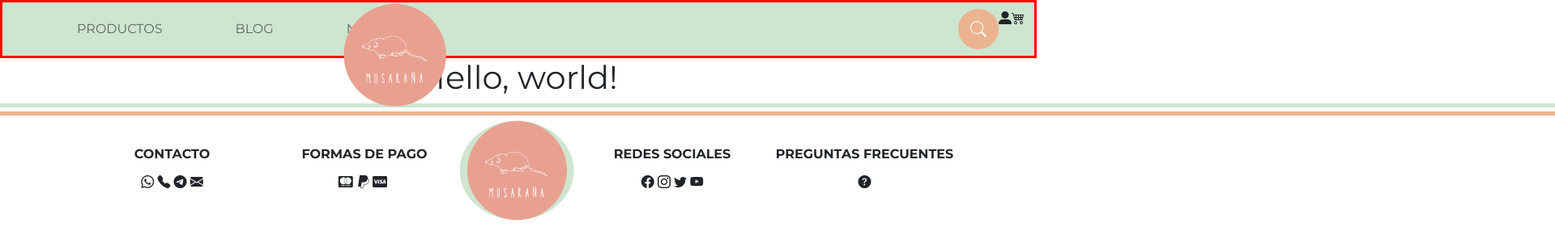
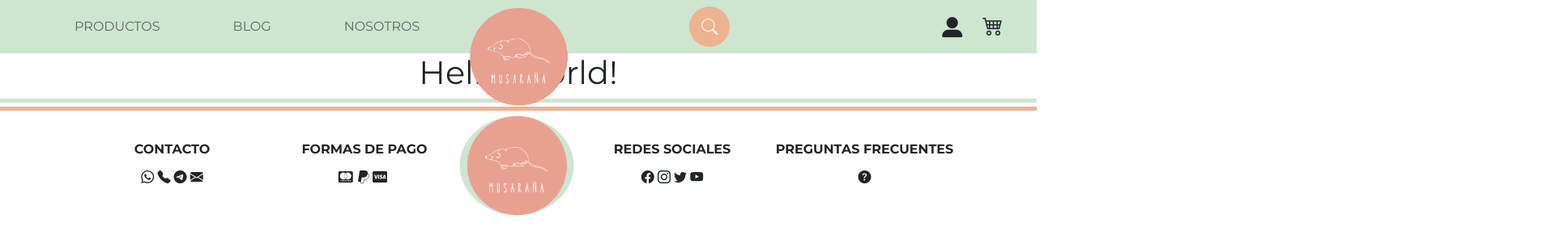
Before and after one commit to GuardianesdelaProgramacion/LosGuardianesdelaProgramacion, a plain HTML site: page componentes/Inicio.html in a window 1280 px wide. Shown: the top 312 px of the page at 81% size, 1920 px wide, since content can reach past the window. Drawn offline with nearby package versions, Linux system fonts and the light colour scheme; some icons are missing.

Commit message:
Update: encabezado y pie de pagina

```diff
--- a/componentes/Inicio.html
+++ b/componentes/Inicio.html
@@ -19,9 +19,11 @@
     />
   </head>
   <body>
+
     <header>
-      <nav class="navbar navbar-expand-lg padre" style="background-color: #cee5d0">
-        <div class="container-fluid">
+      <nav class="navbar navbar-expand-lg" style="background-color: #cee5d0">
+        <!-- muestra la caja con tres rallitas del lado Izquierdo -->
+        <div class="container-fluid padre">
           <button
             class="navbar-toggler"
             type="button"
@@ -33,7 +35,7 @@
           >
             <span class="navbar-toggler-icon"></span>
           </button>
-          <div class="collapse navbar-collapse" id="navbarSupportedContent">
+          <div class="collapse navbar-collapse hijo_1" id="navbarSupportedContent">
             <ul class="navbar-nav me-auto mb-2 mb-lg-0">
               <li class="nav-item">
                 <a class="btn-ghost nav-link" href="#">Productos</a>
@@ -44,18 +46,17 @@
               <li class="nav-item">
                 <a class="btn-ghost nav-link" href="#">Nosotros</a>
               </li>
-              <li class="nav-item text-center">
-                <!-- <div class="text-center"> -->
-                <img
+          </div>
+          <div class=" hijo_2 col-xl-4 col-sm-2" >
+            <img
                   src="Logo_Musaraña.png"
-                  width="220px"
+                  width="2px"
                   class="img-encabezado"
                   alt="Logo_Musaraña"
                   title="Logo_Musaraña"
                 />
-                <!-- </div> -->
-              </li>
-            </ul>
+          </div>
+          <div class="hijo_3 col-xl-3 col-sm-2">
             <form class="d-flex" role="search">
               <div class="buscar">
                 <input type="text" placeholder="Buscar" required />
@@ -63,15 +64,17 @@
                   <i class="bi bi-search icon"></i>
                 </div>
               </div>
-              <ul class="navbar-nav me-auto mb-2 mb-lg-0">
-                <li class="nav-item">
-                  <i class="fa-solid fa-user-large"></i>
-                </li>
-                <li class="nav-item">
-                  <i class="bi bi-cart4"></i>
-                </li>
-              </ul>
             </form>
+          </div>
+          <div class="hijo_4 col-xl-1 col-sm-2">
+            <ul class="navbar-nav">
+              <li class="nav-item">
+                <i class="icono fa-solid fa-user-large" width="5px"></i>
+              </li>
+              <li class="nav-item">
+                <i class="icono2 bi bi-cart4" width="5px"></i>
+              </li>
+            </ul>
           </div>
         </div>
       </nav>
--- a/css/Styles_Encabezado.css
+++ b/css/Styles_Encabezado.css
@@ -3,25 +3,59 @@
     padding:0;
     box-sizing: border-box;
 }
-    .padre{
-        border: 3px solid red;
-    }
 
-     .container{
-        position: relative;
-        /* justify-content: center;
-        align-items: center; */
-    }
 
-    .img-encabezado{
-     position:absolute;
-     max-width: 100%;
-     top: 0px;
-     bottom:0px;
-     right: 680px;
-     left: auto;
+/* .padre{
+    border: 3px solid red;
+} */
 
-    }
+.hijo_1{
+    /* border: 3px solid blue; */
+    width: 1px;
+
+}
+
+.hijo_2{
+    /* border: 3px solid brown; */
+    width: 20%;
+    height: 50px;
+}
+
+
+
+.hijo_2 img{
+    position:relative;
+    left: 25%;
+    width: 50%;
+    object-fit: contain;
+}
+
+/* .hijo_3{
+    border: 3px solid gold;
+    width: 30%;
+
+} */
+
+/* .hijo_4{
+    border: 3px solid blueviolet; */
+    /* width: 20%;  */
+/* } */
+
+.icono{
+   font-size: 25px;
+   margin: 10px 0px;
+   margin-top: 8px;
+   margin-bottom: 5px;
+}
+
+.icono2{
+    font-size:25px;
+    margin: 0px 25px;
+}
+
+
+
+
 
    .btn-ghost{
        position:relative;
@@ -97,19 +131,19 @@
     }
 
    .rectangulo_1{
-        width: 2000px;
+        width: 100%;
         height: 5px;
         background: var(--verdeClaro);
    }
 
    .rectangulo_2{
-    width: 2000px;
+    width: 100%;
     height: 5px;
     background: white;
     }
 
     .rectangulo_3{
-        width: 2000px;
+        width: 100%;
         height: 5px;
         background: var(--salmon);
     }
```
